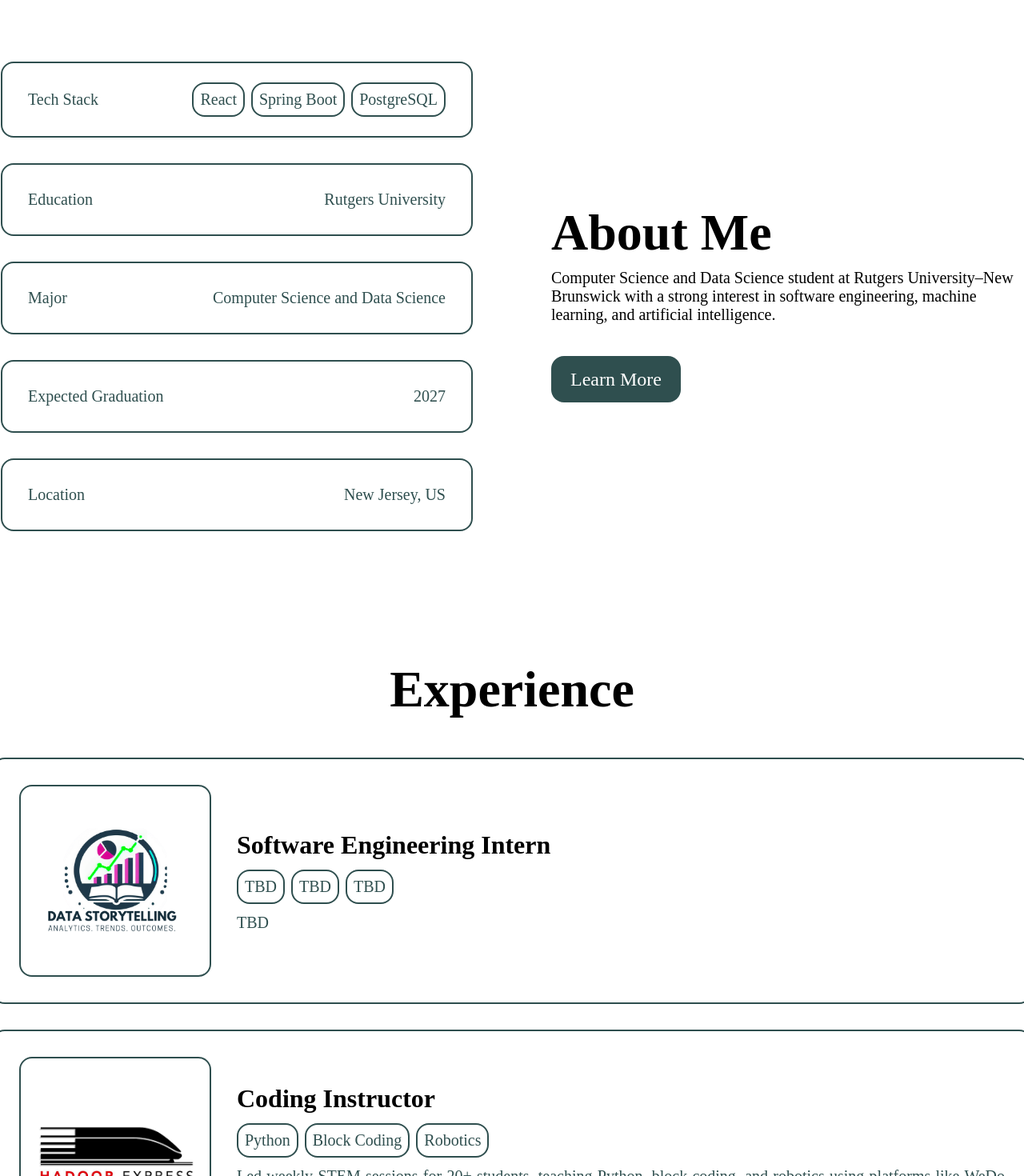
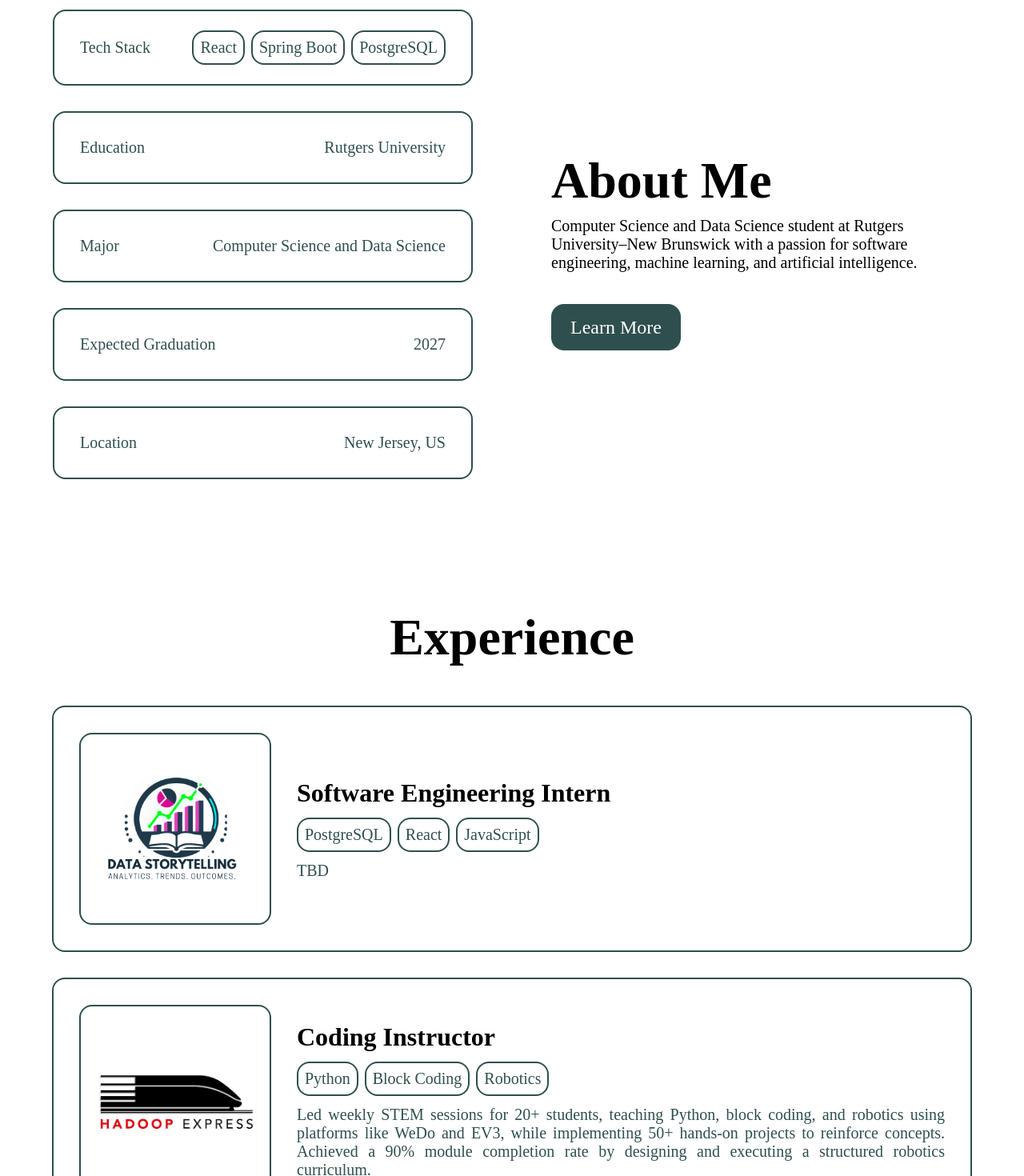
Before and after one commit to seanlumasag/personal-website, a React (Vite) app in the folder frontend/: page / in a window 1280 px wide. Shown: the part 1000-2470 px from the top of the page at 80% size. Built offline with nearby package versions, Linux system fonts and the light colour scheme.

Commit message:
Simplified styling

```diff
--- a/frontend/src/index.css
+++ b/frontend/src/index.css
@@ -1,7 +1,6 @@
 :root {
   --accent-color: #2f4f4f;
-  --secondary-accent-color: white;
-  --max-width-var: 1300px;
+  --max-width-var: 1150px;
 }
 
 * {
@@ -11,7 +10,6 @@
   scroll-behavior: smooth;
   transition-duration: 0.2s;
 }
-
 
 h1 {
   font-size: 4rem;
@@ -49,9 +47,9 @@ img {
   display: flex;
   padding-top: 10rem;
   max-width: var(--max-width-var);
+  min-width: var(--max-width-var);
   align-items: center;
   justify-content: center;
-  gap: 3rem;
 }
 
 .text-container {
@@ -68,7 +66,6 @@ img {
   display: flex;
   align-items: center;
   gap: 2rem;
-  background-color: var(--secondary-accent-color);
 }
 .card:hover h2,
 .card:hover p {
@@ -99,7 +96,7 @@ img {
   align-self: flex-start;
 }
 
-.card .tech-tag {
+.tech-tag {
   border-radius: 1rem;
   padding: 0.5rem;
   margin: -0.5rem 0;
@@ -111,7 +108,7 @@ img {
   color: var(--accent-color);
 }
 
-.card .tech-stack {
+.tech-stack {
   display: flex;
   gap: 0.5rem;
 }
@@ -177,12 +174,11 @@ img {
   border-radius: 50%;
 }
 
-.home .headshot {
+.headshot {
   border-radius: 50%;
 }
 /**********************************************************************************************************/
 .about {
-  min-height: 0;
   gap: 6rem;
 }
 
@@ -199,6 +195,7 @@ img {
 /**********************************************************************************************************/
 .experience {
   flex-direction: column;
+  gap: 3rem;
 }
 
 .info-card {
@@ -215,15 +212,8 @@ img {
   background-color: white;
 }
 
-.info-card img {
-  width: 100%;
-  height: 100%;
-  object-fit: contain;
-}
 .info-card .text-container {
   border: 1px transparent white;
-  display: flex;
-  flex-direction: column;
   gap: 1.25rem;
   text-align: justify;
 }
@@ -234,6 +224,7 @@ img {
 /**********************************************************************************************************/
 .projects {
   flex-direction: column;
+  gap: 3rem;
 }
 
 /**********************************************************************************************************/
@@ -290,17 +281,16 @@ img {
   justify-content: center;
 }
 
-@media (max-width: 968px) {
+@media (max-width: 1150px) {
+  :root {
+    --max-width-var: 600px;
+  }
   .section {
     flex-direction: column;
     padding: 10rem 2rem;
   }
-  .home .name {
-    display: none;
-  }
-
-  .navigation {
-    padding: 2rem;
+  .home {
+    padding-top: 10rem;
   }
 
   .text-container {
--- a/frontend/src/sections/About.jsx
+++ b/frontend/src/sections/About.jsx
@@ -21,8 +21,8 @@ function About() {
         <h1>About Me</h1>
         <p>
           Computer Science and Data Science student at Rutgers University–New
-          Brunswick with a strong interest in software engineering, machine
-          learning, and artificial intelligence.
+          Brunswick with a passion for software engineering, machine learning,
+          and artificial intelligence.
         </p>
         <div className="button-container">
           <a href="#experience" className="cta-button">
--- a/frontend/src/sections/Experience.jsx
+++ b/frontend/src/sections/Experience.jsx
@@ -11,9 +11,9 @@ function Experience() {
           img={dataStorytellingImg}
           link="https://devonmcguinness.com"
           title="Software Engineering Intern"
-          t1="TBD"
-          t2="TBD"
-          t3="TBD"
+          t1="PostgreSQL"
+          t2="React"
+          t3="JavaScript"
           desc="TBD"
         />
         <InfoCard
```
